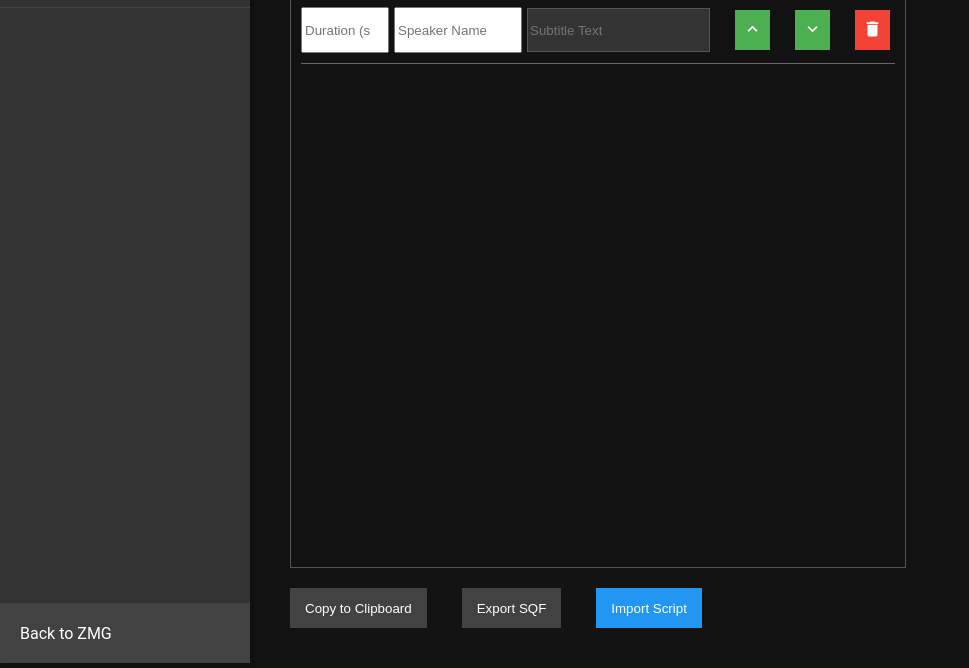
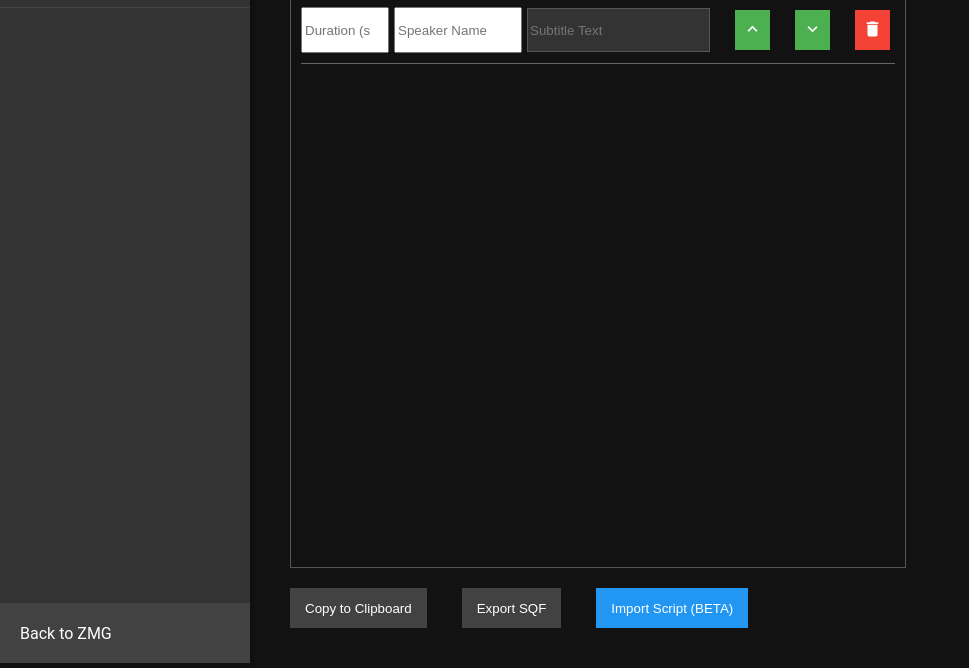
Before and after one commit to bijx/ZMG-Title-Toolkit, a plain HTML site: page index.html in a window 1280 px wide. Shown: the part 137-805 px from the top of the page, without its empty margins (0-969 px from the left). Drawn offline with Linux system fonts and the light colour scheme.

Commit message:
Update import button label in index.html

```diff
--- a/index.html
+++ b/index.html
@@ -36,7 +36,7 @@
             Copy to Clipboard
           </button>
           <button id="export" class="action-button">Export SQF</button>
-          <button id="import" class="action-button import-button">Import Script</button>
+          <button id="import" class="action-button import-button">Import Script (BETA)</button>
         </div>
         <!-- Import dialog -->
         <div id="importDialog" class="modal">
```
